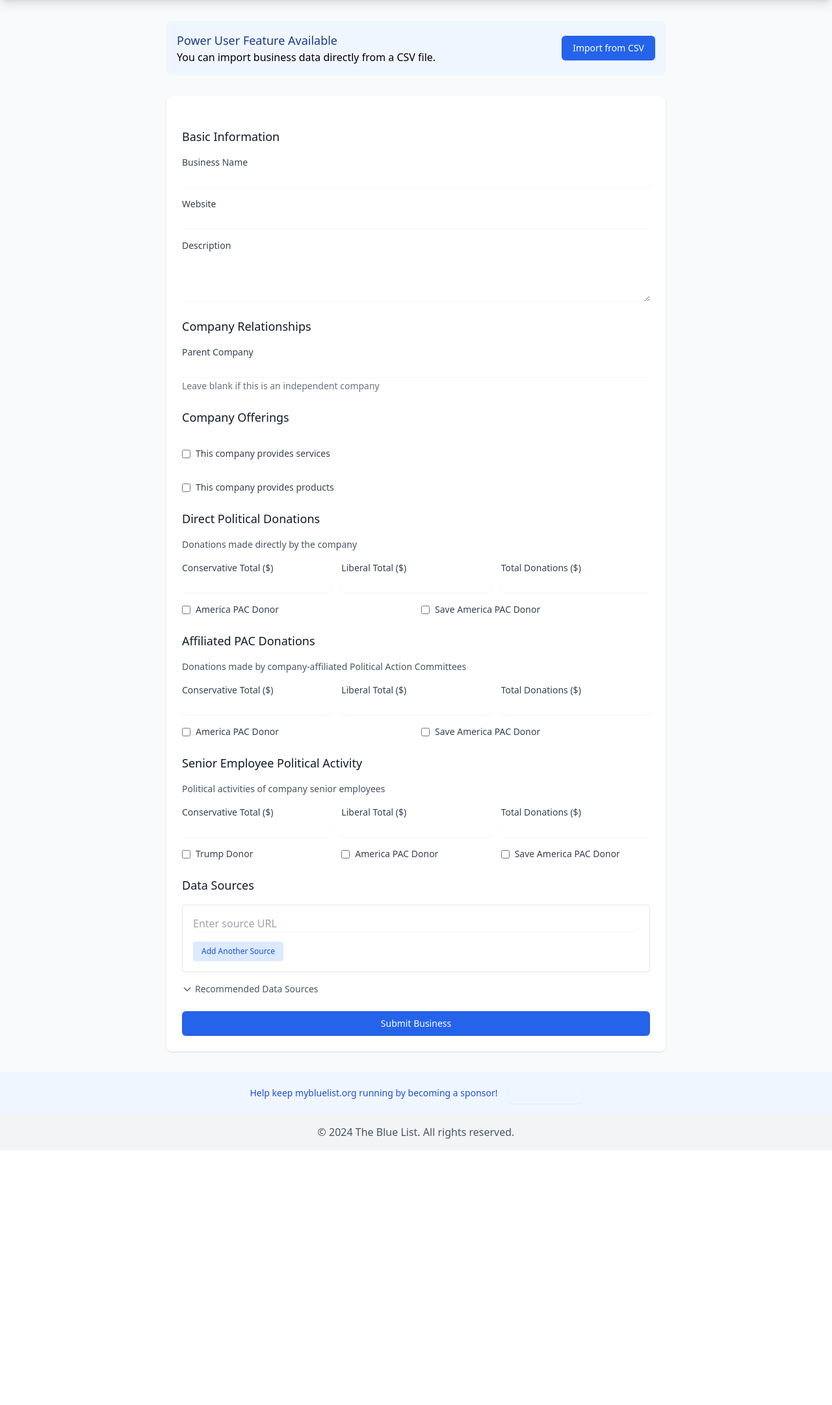
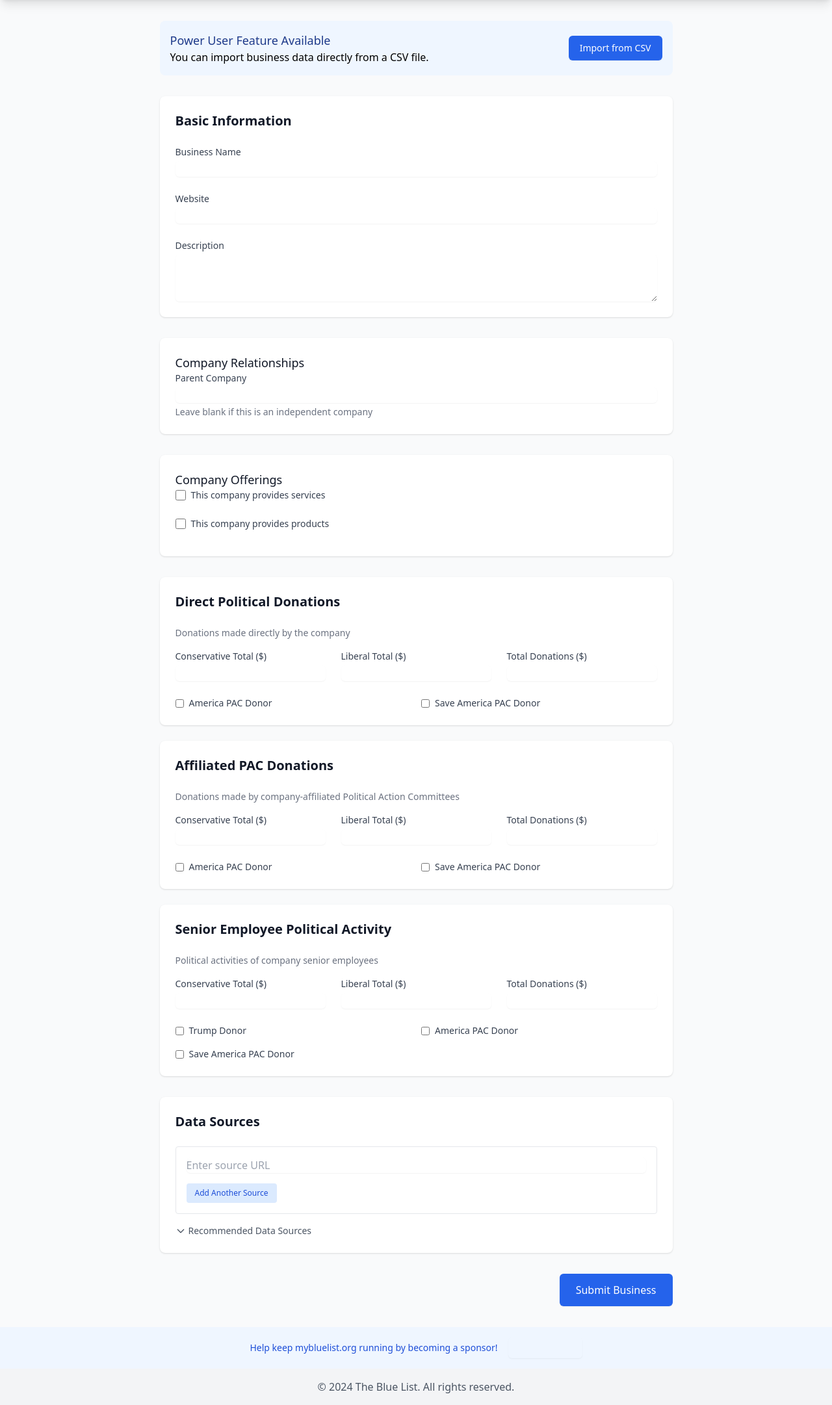
Before and after one commit to brent-is-still-here/thebluelist, a Django app: page /add-business/ in a window 1280 px wide. Shown: the part 64-2226 px from the top of the page at 65% size. Before the commit the page ends 1816 px from the top, so only its background shows below. Run offline with Django 5.2, Linux system fonts and the light colour scheme; the visitor is signed in with stand-in values (Sample User, id 1); data that the repository does not hold is empty; some libraries are stand-ins or nearby versions; grey boxes are pictures that could not be loaded.

Commit message:
Clean up formatting for the add business page

```diff
--- a/companies/templates/companies/add_business.html
+++ b/companies/templates/companies/add_business.html
@@ -2,10 +2,10 @@
 {% block title %}Add Business - The Blue List{% endblock %}
 {% block content %}
 
-<div class="max-w-3xl mx-auto">
+<div class="max-w-7xl mx-auto px-4 sm:px-6 lg:px-8">
     {% if perms.companies.can_import_business_csv %}
     <div class="mb-8 bg-blue-50 p-4 rounded-lg">
-        <div class="flex items-center">
+        <div class="flex items-center justify-between">
             <div class="flex-1">
                 <h3 class="text-lg font-medium text-blue-900">Power User Feature Available</h3>
                 <p>You can import business data directly from a CSV file.</p>
@@ -18,71 +18,75 @@
     </div>
     {% endif %}
 
-    <form method="POST" class="bg-white p-6 rounded-lg shadow space-y-6">
+    <form method="POST" class="space-y-8">
         {% csrf_token %}
 
         <!-- Basic Information -->
-        <div class="space-y-4">
-            <h2 class="text-lg font-medium text-gray-900">Basic Information</h2>
-
-            <div>
+        <div class="bg-white shadow rounded-lg p-6">
+            <h2 class="text-xl font-semibold text-gray-900 mb-6">Basic Information</h2>
+            <div class="grid grid-cols-1 md:grid-cols-2 gap-6">
+                <div class="col-span-1 md:col-span-2">
                     <label for="name" class="block text-sm font-medium text-gray-700">Business Name</label>
                     <input type="text" name="name" id="name" required
                         class="mt-1 block w-full rounded-md border-gray-300 shadow-sm focus:border-blue-500 focus:ring-blue-500">
                 </div>
 
-            <div>
+                <div class="col-span-1 md:col-span-2">
                     <label for="website" class="block text-sm font-medium text-gray-700">Website</label>
                     <input type="url" name="website" id="website"
                         class="mt-1 block w-full rounded-md border-gray-300 shadow-sm focus:border-blue-500 focus:ring-blue-500">
                 </div>
 
-            <div>
+                <div class="col-span-1 md:col-span-2">
                     <label for="description" class="block text-sm font-medium text-gray-700">Description</label>
                     <textarea name="description" id="description" rows="3" required
                             class="mt-1 block w-full rounded-md border-gray-300 shadow-sm focus:border-blue-500 focus:ring-blue-500"></textarea>
                 </div>
             </div>
+        </div>
 
         <!-- Company Relationships -->
-        <div class="space-y-4">
+        <div class="bg-white shadow rounded-lg p-6">
             <h2 class="text-lg font-medium text-gray-900">Company Relationships</h2>
-
-            <div>
+            <div class="grid grid-cols-1 gap-6">
+                <div class="col-span-1 md:col-span-2">
                     <label for="parent_company" class="block text-sm font-medium text-gray-700">Parent Company</label>
                     <input type="text" name="parent_company" id="parent_company"
                         class="mt-1 block w-full rounded-md border-gray-300 shadow-sm focus:border-blue-500 focus:ring-blue-500">
                     <p class="mt-1 text-sm text-gray-500">Leave blank if this is an independent company</p>
                 </div>
             </div>
+        </div>
 
         <!-- Company Offerings -->
-        <div class="space-y-8">
+        <div class="bg-white shadow rounded-lg p-6">
             <h3 class="text-lg font-medium text-gray-900">Company Offerings</h3>
             <!-- Services Section -->
-            <div>
-                <label class="flex items-center">
+            <div class="mb-6">
+                <div class="flex items-center mb-4">
                     <input type="checkbox" name="provides_services" id="provides_services"
-                        class="rounded border-gray-300 text-blue-600 shadow-sm focus:border-blue-500 focus:ring-blue-500">
-                    <span class="ml-2 text-sm text-gray-700">This company provides services</span>
+                        class="h-4 w-4 rounded border-gray-300 text-blue-600 focus:ring-blue-500">
+                    <label for="provides_services" class="ml-2 text-sm text-gray-700">
+                        This company provides services
                     </label>
+                </div>
 
                 <!-- Services List with Search Bar -->
-                <div id="services_section" class="mt-4 hidden">
-                    <h4 class="text-md font-medium text-gray-900">Select Services</h4>
+                <div id="services_section" class="ml-8 hidden">
+                    <h4 class="text-md font-medium text-gray-900 mb-2">Select Services</h4>
                     <!-- Search Input -->
                     <input type="text" id="service-search" placeholder="Search services..."
                         class="w-full px-3 py-2 mb-4 border rounded shadow-sm focus:outline-none focus:ring-blue-500 focus:border-blue-500">
 
                     <!-- Services List -->
-                    <div class="max-h-60 overflow-y-auto border rounded">
+                    <div class="max-h-60 overflow-y-auto border rounded p-2">
                         <div id="services-container">
                             {% for service in services %}
-                            <label class="service-item flex items-center p-2 hover:bg-gray-50" data-name="{{ service.name|lower }}">
+                                <div class="flex items-center py-1">
                                     <input type="checkbox" name="services" value="{{ service.id }}"
-                                    class="rounded border-gray-300 text-green-600 shadow-sm focus:border-green-500 focus:ring-green-500">
-                                <span class="ml-2 text-sm text-gray-700">{{ service.name }}</span>
-                            </label>
+                                        class="h-4 w-4 rounded border-gray-300 text-blue-600 focus:ring-blue-500">
+                                    <label class="ml-2 text-sm text-gray-700">{{ service.name }}</label>
+                                </div>
                             {% endfor %}
                         </div>
                         <div id="no-services-message" class="hidden p-4 text-gray-500">No services match your search</div>
@@ -92,28 +96,30 @@
 
             <!-- Products Section -->
             <div>
-                <label class="flex items-center">
+                <label class="flex items-center mb-4">
                     <input type="checkbox" name="provides_products" id="provides_products"
-                        class="rounded border-gray-300 text-blue-600 shadow-sm focus:border-blue-500 focus:ring-blue-500">
-                    <span class="ml-2 text-sm text-gray-700">This company provides products</span>
+                        class="h-4 w-4 rounded border-gray-300 text-blue-600 focus:ring-blue-500">
+                    <label for="provides_products" class="ml-2 text-sm text-gray-700">
+                        This company provides products
+                    </label>
                 </label>
 
                 <!-- Products List with Search Bar -->
-                <div id="products_section" class="mt-4 hidden">
-                    <h4 class="text-md font-medium text-gray-900">Select Products</h4>
+                <div id="products_section" class="ml-8 hidden">
+                    <h4 class="text-md font-medium text-gray-900 mb-2">Select Products</h4>
                     <!-- Search Input -->
                     <input type="text" id="product-search" placeholder="Search products..."
                         class="w-full px-3 py-2 mb-4 border rounded shadow-sm focus:outline-none focus:ring-blue-500 focus:border-blue-500">
 
                     <!-- Products List -->
-                    <div class="max-h-60 overflow-y-auto border rounded">
+                    <div class="max-h-60 overflow-y-auto border rounded p-2">
                         <div id="products-container">
                             {% for product in products %}
-                            <label class="product-item flex items-center p-2 hover:bg-gray-50" data-name="{{ product.name|lower }}">
+                                <div class="flex items-center py-1">
                                     <input type="checkbox" name="products" value="{{ product.id }}"
-                                    class="rounded border-gray-300 text-green-600 shadow-sm focus:border-green-500 focus:ring-green-500">
-                                <span class="ml-2 text-sm text-gray-700">{{ product.name }}</span>
-                            </label>
+                                        class="h-4 w-4 rounded border-gray-300 text-blue-600 focus:ring-blue-500">
+                                    <label class="ml-2 text-sm text-gray-700">{{ product.name }}</label>
+                                </div>
                             {% endfor %}
                         </div>
                         <div id="no-products-message" class="hidden p-4 text-gray-500">No products match your search</div>
@@ -125,11 +131,11 @@
         <!-- Political Data -->
         <div class="space-y-6">
             <!-- Direct Political Donations -->
-            <div class="space-y-4">
-                <h2 class="text-lg font-medium text-gray-900">Direct Political Donations</h2>
-                <p class="text-sm text-gray-600">Donations made directly by the company</p>
+            <div class="bg-white shadow rounded-lg p-6">
+                <h2 class="text-xl font-semibold text-gray-900 mb-6">Direct Political Donations</h2>
+                <p class="text-sm text-gray-500 mb-4">Donations made directly by the company</p>
 
-                <div class="grid grid-cols-3 gap-4">
+                <div class="grid grid-cols-1 md:grid-cols-3 gap-6 mb-6">
                     <div>
                         <label for="direct_conservative_total_donations" class="block text-sm font-medium text-gray-700">Conservative Total ($)</label>
                         <input type="number" step="0.01" name="direct_conservative_total_donations" id="direct_conservative_total_donations"
@@ -147,7 +153,7 @@
                     </div>
                 </div>
 
-                <div class="grid grid-cols-2 gap-4">
+                <div class="grid grid-cols-1 sm:grid-cols-2 gap-4">
                     <div class="flex items-center">
                         <input type="checkbox" name="direct_america_pac_donor" id="direct_america_pac_donor"
                                class="rounded border-gray-300 text-blue-600 focus:ring-blue-500">
@@ -162,11 +168,11 @@
             </div>
 
             <!-- Affiliated PAC Donations -->
-            <div class="space-y-4">
-                <h2 class="text-lg font-medium text-gray-900">Affiliated PAC Donations</h2>
-                <p class="text-sm text-gray-600">Donations made by company-affiliated Political Action Committees</p>
+            <div class="bg-white shadow rounded-lg p-6">
+                <h2 class="text-xl font-semibold text-gray-900 mb-6">Affiliated PAC Donations</h2>
+                <p class="text-sm text-gray-500 mb-4">Donations made by company-affiliated Political Action Committees</p>
 
-                <div class="grid grid-cols-3 gap-4">
+                <div class="grid grid-cols-1 md:grid-cols-3 gap-6 mb-6">
                     <div>
                         <label for="affiliated_pac_conservative_total_donations" class="block text-sm font-medium text-gray-700">Conservative Total ($)</label>
                         <input type="number" step="0.01" name="affiliated_pac_conservative_total_donations" id="affiliated_pac_conservative_total_donations"
@@ -184,7 +190,7 @@
                     </div>
                 </div>
 
-                <div class="grid grid-cols-2 gap-4">
+                <div class="grid grid-cols-1 sm:grid-cols-2 gap-4">
                     <div class="flex items-center">
                         <input type="checkbox" name="affiliated_pac_america_pac_donor" id="affiliated_pac_america_pac_donor"
                                class="rounded border-gray-300 text-blue-600 focus:ring-blue-500">
@@ -199,11 +205,11 @@
             </div>
 
             <!-- Senior Employee Political Activity -->
-            <div class="space-y-4">
-                <h2 class="text-lg font-medium text-gray-900">Senior Employee Political Activity</h2>
-                <p class="text-sm text-gray-600">Political activities of company senior employees</p>
+            <div class="bg-white shadow rounded-lg p-6">
+                <h2 class="text-xl font-semibold text-gray-900 mb-6">Senior Employee Political Activity</h2>
+                <p class="text-sm text-gray-500 mb-4">Political activities of company senior employees</p>
 
-                <div class="grid grid-cols-3 gap-4">
+                <div class="grid grid-cols-1 md:grid-cols-3 gap-6 mb-6">
                     <div>
                         <label for="senior_employee_conservative_total_donations" class="block text-sm font-medium text-gray-700">Conservative Total ($)</label>
                         <input type="number" step="0.01" name="senior_employee_conservative_total_donations" id="senior_employee_conservative_total_donations"
@@ -221,7 +227,7 @@
                     </div>
                 </div>
 
-                <div class="grid grid-cols-3 gap-4">
+                <div class="grid grid-cols-1 sm:grid-cols-2 gap-4">
                     <div class="flex items-center">
                         <input type="checkbox" name="senior_employee_trump_donor" id="senior_employee_trump_donor"
                                class="rounded border-gray-300 text-blue-600 focus:ring-blue-500">
@@ -242,8 +248,8 @@
         </div>
 
         <!-- Data Sources -->
-        <div class="space-y-4">
-            <h2 class="text-lg font-medium text-gray-900">Data Sources</h2>
+        <div class="bg-white shadow rounded-lg p-6">
+            <h2 class="text-xl font-semibold text-gray-900 mb-6">Data Sources</h2>
 
             <div class="border rounded p-4">
                 <div id="source-inputs" class="space-y-4">
@@ -260,7 +266,7 @@
                 </button>
             </div>
 
-            <div class="mt-1">
+            <div class="mt-4">
                 <button type="button" id="toggle-source-info" class="flex items-center text-sm text-gray-600 hover:text-gray-900">
                     <svg class="h-4 w-4 mr-1" fill="none" stroke="currentColor" viewbox="0 0 24 24">
                         <path id="sourceArrow" stroke-linecap="round" stroke-linejoin="round" stroke-width="2" d="M19 9l-7 7-7-7" />
@@ -278,9 +284,9 @@
         </div>
 
         <!-- Submit Button -->
-        <div>
+        <div class="flex justify-end">
             <button type="submit"
-                    class="w-full inline-flex justify-center py-2 px-4 border border-transparent rounded-md shadow-sm text-sm font-medium text-white bg-blue-600 hover:bg-blue-700 focus:outline-none focus:ring-2 focus:ring-offset-2 focus:ring-blue-500">
+            class="inline-flex items-center px-6 py-3 border border-transparent rounded-md shadow-sm text-base font-medium text-white bg-blue-600 hover:bg-blue-700 focus:outline-none focus:ring-2 focus:ring-offset-2 focus:ring-blue-500">
                 Submit Business
             </button>
         </div>
```
Lines whose indentation alone changed are shown as unchanged.
